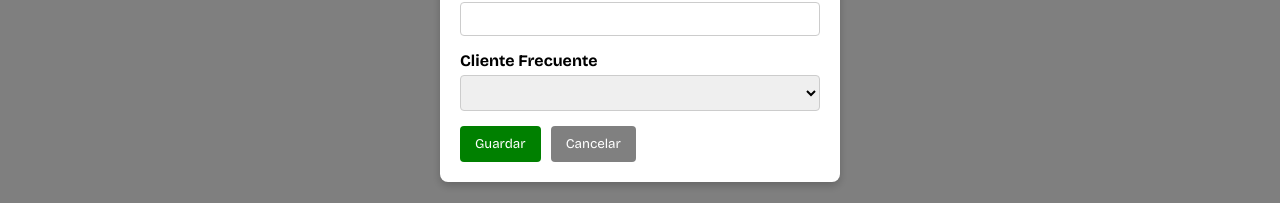
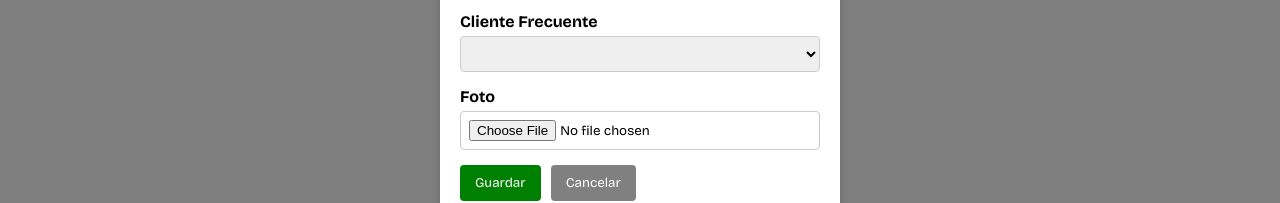
Before and after one commit to SebasTaclar/aypspa-front, a Vue app: page /clients in a window 1280 px wide. Both pictures are taken after a click on the button "Crear cliente". Shown: the part 527-730 px from the top of the page. Built offline with nearby package versions, Linux system fonts and the light colour scheme; no server answers.

Commit message:
feat: integrating s3 bucket saving doc

```diff
--- a/src/components/UpsertClientPopup.vue
+++ b/src/components/UpsertClientPopup.vue
@@ -33,6 +33,10 @@
             <option value="Si">Si</option>
             <option value="No">No</option>
           </select>
+        </div>
+        <div class="form-group">
+          <label for="photo">Foto</label>
+          <input id="photo" type="file" @change="onFileChange" />
         </div>
         <button type="submit" class="btn btn-primary">Guardar</button>
         <button type="button" class="btn btn-secondary" @click="handleOverlayClick">
@@ -138,6 +142,35 @@ export default defineComponent({
         this.closePopup()
       }
     },
+    async onFileChange(event: Event) {
+      const target = event.target as HTMLInputElement;
+      if (target.files && target.files.length > 0) {
+        const file = target.files[0];
+        console.log('Selected file:', file);
+
+        const token = sessionStorage.getItem('token')
+        const url = `${getBaseUrl()}/api/v1/saveFile`;
+        const response = await axios.post(url, {
+          headers: {
+            Authorization: `Bearer ${token}`,
+          },
+          fileName: file.name,
+          fileType: file.type,
+        });
+
+        const preSignedUrl = response.data.url;
+
+        console.log('Pre-signed URL:', preSignedUrl);
+
+        await axios.put(preSignedUrl, file, {
+
+        }).then(() => {
+          console.log('File uploaded successfully!');
+        }).catch((error) => {
+          console.error('Error uploading file:', error.response?.data || error.message);
+        });
+      }
+    }
   },
 })
 </script>
```
Also changed, not shown: src/services/s3Service.ts (added, +17 -0 lines), 1 other file (tests, documents, lock files or other folders).
